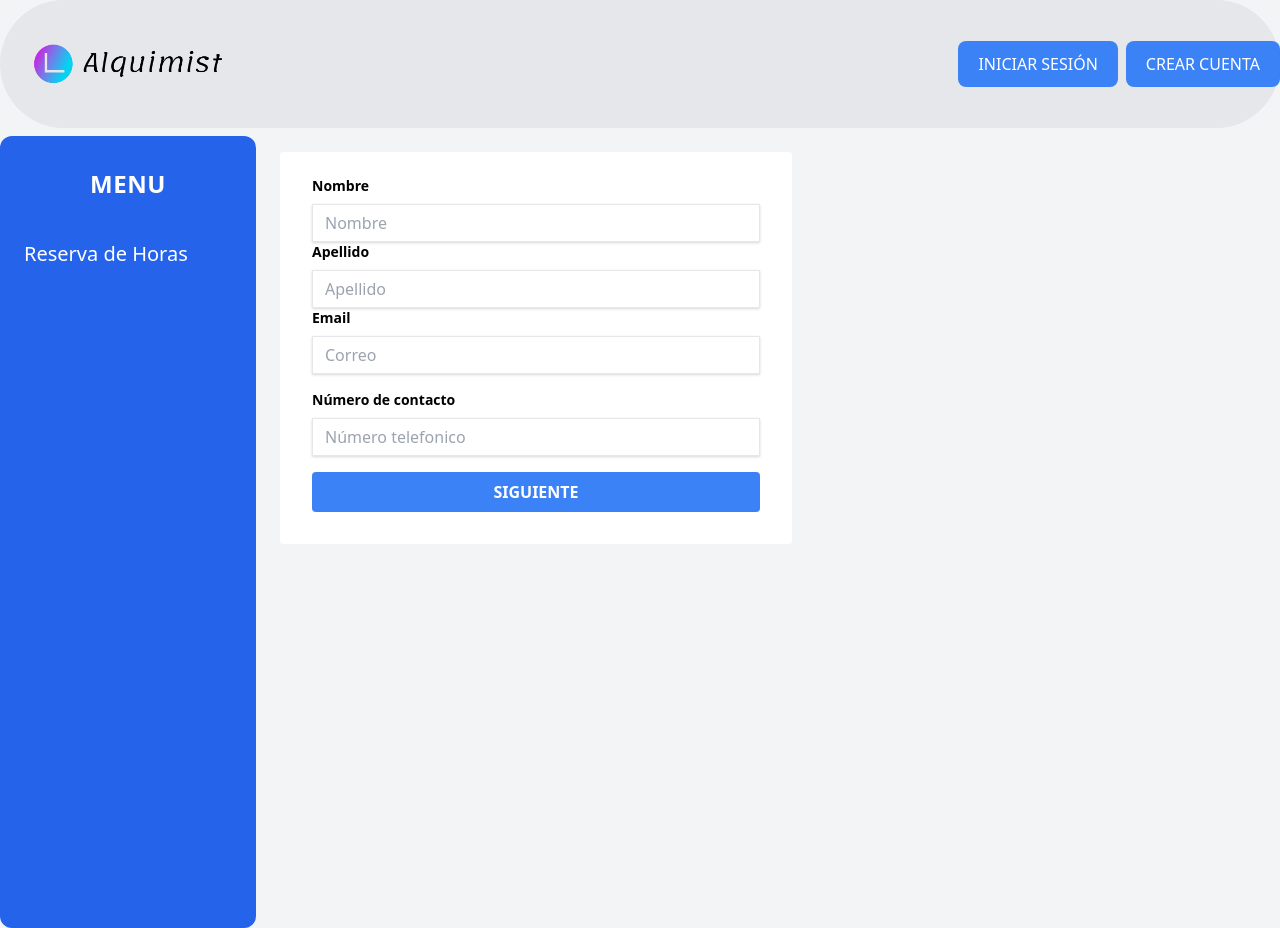
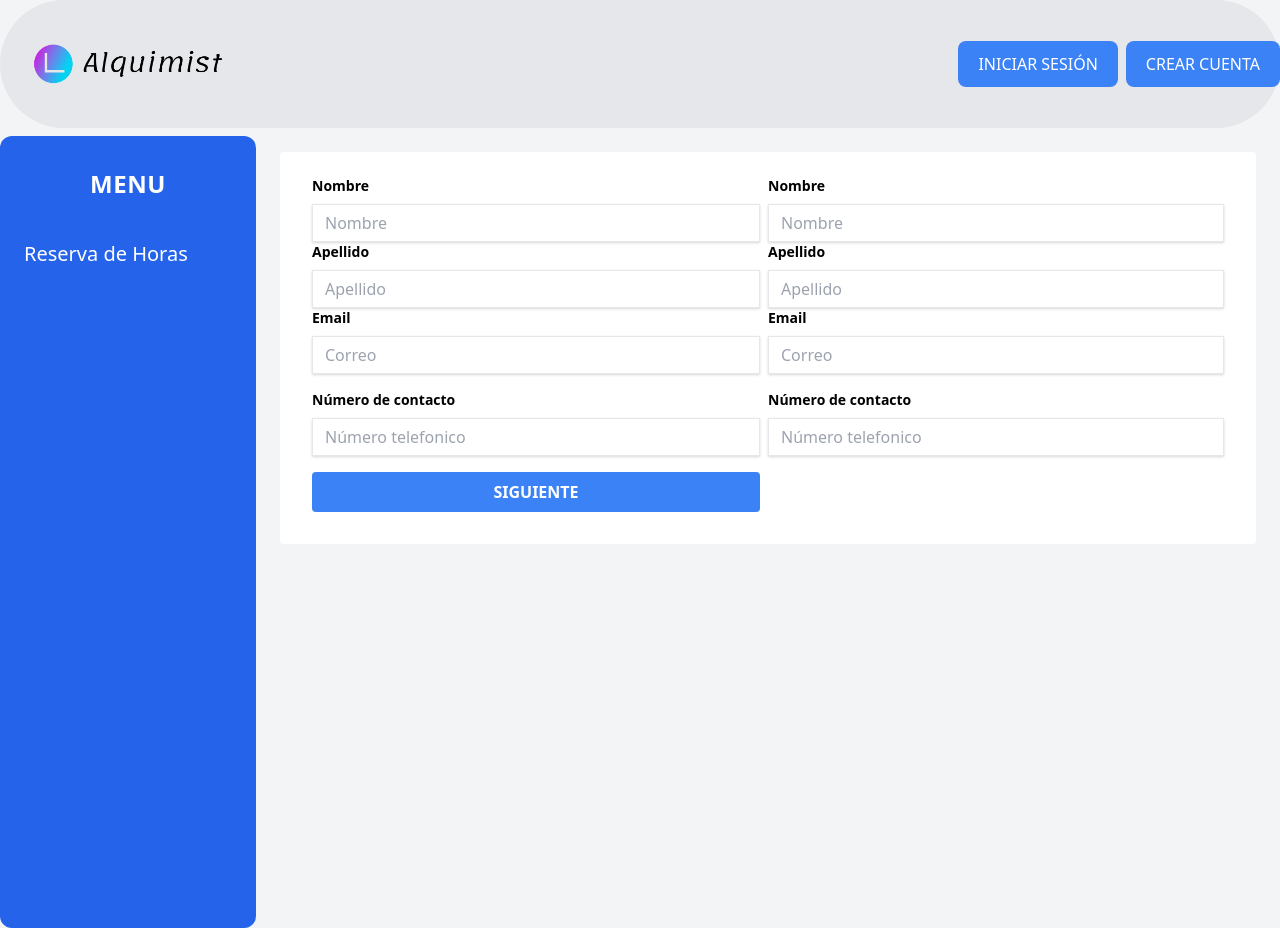
Before and after one commit to pbindisramos/Telemedicine, a Next.js app: page /reservahora in a window 1280 px wide. Built offline with nearby package versions, Linux system fonts and the light colour scheme.

Commit message:
arreglo columnas

```diff
--- a/components/Paciente/FormDoctor.js
+++ b/components/Paciente/FormDoctor.js
@@ -21,12 +21,13 @@ const FormDoctor = () => {
   return (
     <>
       <div className='md:w-3/5 xl:w-4/5 mx-auto p-6 '>
-        <div className=' flex'>
-          <div className='w-full max-w-lg'>
+        <div className='flex'>
+          <div className='w-full'>
             <form
-              className='bg-white rounded shadown-md px-8 pt-6 pb-8 mb-4'
+              className='bg-white rounded shadown-md px-8 pt-6 pb-8 mb-4 grid grid-cols-2 '
               onSubmit={formik.handleSubmit}
             >
+              <div className='col-auto mr-2'>
                 <div className='mb-4'>
                   <label
                     className='block text-black text-sm font-bold mb-2'
@@ -108,6 +109,86 @@ const FormDoctor = () => {
                   className='bg-blue-500 hover:bg-gay-900 w-full p-2 text-white uppercase font-bold rounded'
                   value='Siguiente'
                 />
+              </div>
+
+              <div className='col-auto'>
+                <div className='mb-4'>
+                  <label
+                    className='block text-black text-sm font-bold mb-2'
+                    htmlFor='nombre'
+                  >
+                    Nombre
+                  </label>
+                  <input
+                    type='text'
+                    className='shadow appereance-none border rounder w-full py-2 px-3 text-gray-700 leading-tight focus:outline-none focus:shadow-outline'
+                    id='nombre'
+                    placeholder='Nombre'
+                    // value={formik.values.password}
+                    // onChange={formik.handleChange}
+                    // onBlur={formik.handleBlur}
+                  />
+                  <label
+                    className='block text-black text-sm font-bold mb-2'
+                    htmlFor='apellido'
+                  >
+                    Apellido
+                  </label>
+                  <input
+                    type='text'
+                    className='shadow appereance-none border rounder w-full py-2 px-3 text-gray-700 leading-tight focus:outline-none focus:shadow-outline'
+                    id='apellido'
+                    placeholder='Apellido'
+                    // value={formik.values.password}
+                    // onChange={formik.handleChange}
+                    // onBlur={formik.handleBlur}
+                  />
+                  <label
+                    className='block text-black text-sm font-bold mb-2'
+                    htmlFor='email'
+                  >
+                    Email
+                  </label>
+                  <input
+                    type='email'
+                    className='shadow appereance-none border rounder w-full py-2 px-3 text-gray-700 leading-tight focus:outline-none focus:shadow-outline'
+                    id='email'
+                    placeholder='Correo'
+                    value={formik.values.email}
+                    onChange={formik.handleChange}
+                    onBlur={formik.handleBlur}
+                  />
+                  {formik.touched.email && formik.errors.email ? (
+                    <div className='my-2 bg-gray-200 border-l-4 border-blue-500 text-red-600 p-4'>
+                      <p className='font-bold'>Error</p>
+                      <p>{formik.errors.email}</p>
+                    </div>
+                  ) : null}
+                </div>
+                <div className='mb-4'>
+                  <label
+                    className='block text-black text-sm font-bold mb-2'
+                    htmlFor='number'
+                  >
+                    Número de contacto
+                  </label>
+                  <input
+                    type='text'
+                    className='shadow appereance-none border rounder w-full py-2 px-3 text-gray-700 leading-tight focus:outline-none focus:shadow-outline'
+                    id='numero'
+                    placeholder='Número telefonico'
+                    //   value={formik.values.password}
+                    //   onChange={formik.handleChange}
+                    //   onBlur={formik.handleBlur}
+                  />
+                  {formik.touched.password && formik.errors.password ? (
+                    <div className='my-2 bg-gray-200 border-l-4 border-blue-500 text-red-600 p-4'>
+                      <p className='font-bold'>Error</p>
+                      <p>{formik.errors.password}</p>
+                    </div>
+                  ) : null}
+                </div>
+              </div>
             </form>
           </div>
         </div>
```
Lines whose indentation alone changed are shown as unchanged.
